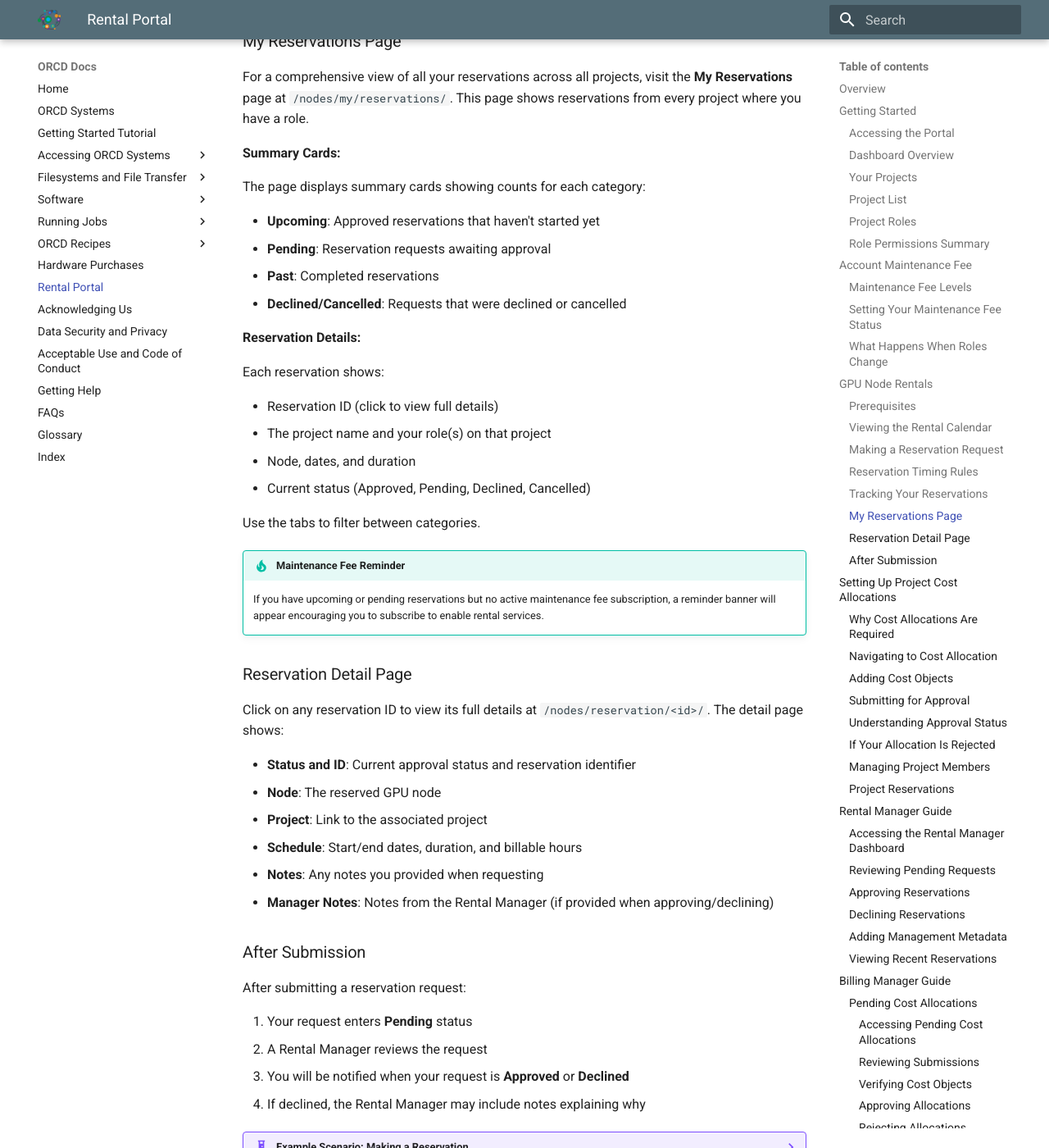
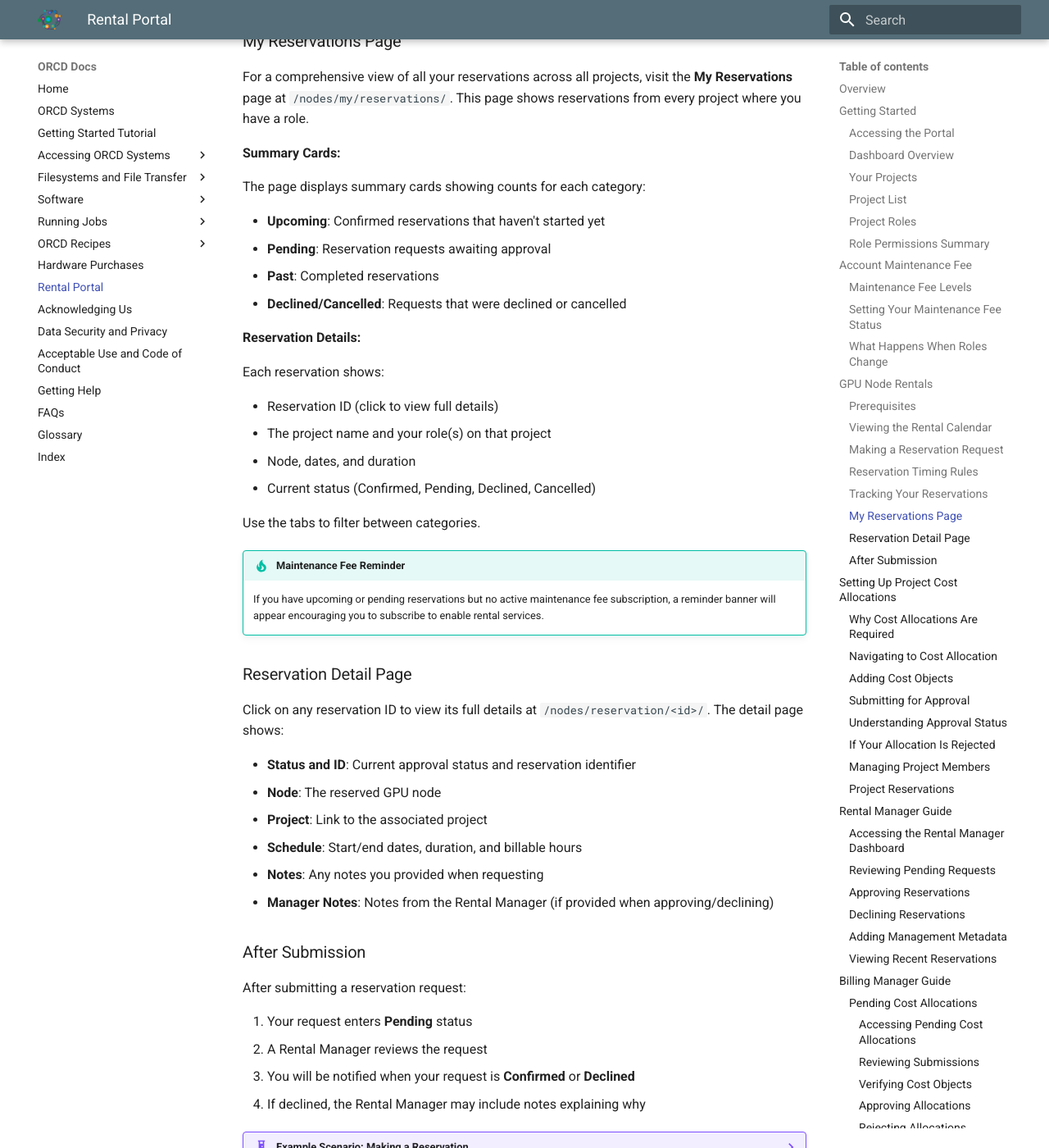
Before and after one commit to mit-orcd/orcd-docs-edit, an MkDocs documentation site: the page built from docs/rental-portal.md, in a window 1280 px wide and 1400 px high, scrolled down 7382 px. Shown: the whole window at 82% size. Built offline with MkDocs 1.6.1 and Material for MkDocs 9.7.7, drawn with Linux system fonts in a browser that asks for light colours; some of the changed text lies outside the part shown.

Commit message:
Update user docs: reservation Approved → Confirmed
- Update rental-portal.md with 'Confirmed' terminology for reservations
- 'Upcoming: Approved reservations' → 'Upcoming: Confirmed reservations'
- 'Approved or Declined' → 'Confirmed or Declined'
- Status list updated to use 'Confirmed' instead of 'Approved'
- Cost allocation 'Approved' references unchanged

```diff
--- a/docs/rental-portal.md
+++ b/docs/rental-portal.md
@@ -245,7 +245,7 @@ For a comprehensive view of all your reservations across all projects, visit the
 
 The page displays summary cards showing counts for each category:
 
-- **Upcoming**: Approved reservations that haven't started yet
+- **Upcoming**: Confirmed reservations that haven't started yet
 - **Pending**: Reservation requests awaiting approval
 - **Past**: Completed reservations
 - **Declined/Cancelled**: Requests that were declined or cancelled
@@ -257,7 +257,7 @@ Each reservation shows:
 - Reservation ID (click to view full details)
 - The project name and your role(s) on that project
 - Node, dates, and duration
-- Current status (Approved, Pending, Declined, Cancelled)
+- Current status (Confirmed, Pending, Declined, Cancelled)
 
 Use the tabs to filter between categories.
 
@@ -281,11 +281,11 @@ After submitting a reservation request:
 
 1. Your request enters **Pending** status
 2. A Rental Manager reviews the request
-3. You will be notified when your request is **Approved** or **Declined**
+3. You will be notified when your request is **Confirmed** or **Declined**
 4. If declined, the Rental Manager may include notes explaining why
 
 ??? example "Example Scenario: Making a Reservation"
-    *Dr. Johnson's lab needs exclusive access to a GPU node for a 3-day training run. She navigates to the Rent H200x8 page and checks the calendar. She sees node `orcd2304` is available next week (shown in green). She clicks "Request Reservation", selects the node, chooses her `johnson_lab` project, picks Monday as the start date, and selects 6 blocks (72 hours) for the duration. She adds a note: "Large language model fine-tuning run." After submitting, the reservation shows as "P" (pending) on the calendar. Two days later, she receives notification that the Rental Manager has approved her request.*
+    *Dr. Johnson's lab needs exclusive access to a GPU node for a 3-day training run. She navigates to the Rent H200x8 page and checks the calendar. She sees node `orcd2304` is available next week (shown in green). She clicks "Request Reservation", selects the node, chooses her `johnson_lab` project, picks Monday as the start date, and selects 6 blocks (72 hours) for the duration. She adds a note: "Large language model fine-tuning run." After submitting, the reservation shows as "P" (pending) on the calendar. Two days later, she receives notification that the Rental Manager has confirmed her request.*
 
 ---
 
@@ -374,7 +374,7 @@ When removing a member, a confirmation dialog appears where you can optionally a
 
 From a project's detail page, click **View Reservations** to see all reservations associated with that project. The page shows:
 
-- **Future Reservations**: Upcoming approved and pending reservations, sorted by start date
+- **Future Reservations**: Upcoming confirmed and pending reservations, sorted by start date
 - **Past Reservations**: Completed reservations, sorted with most recent first
 
 Each entry shows the reservation ID (click for details), node, dates, duration, status, and who requested it.
```
